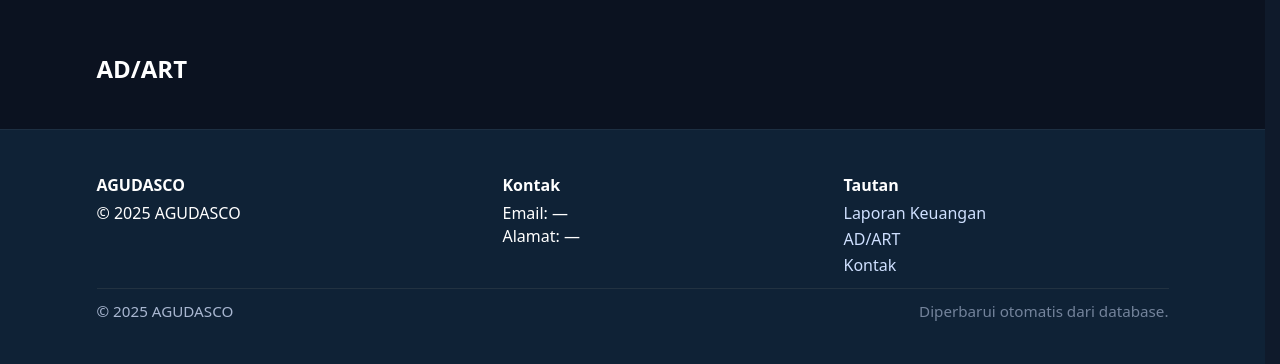
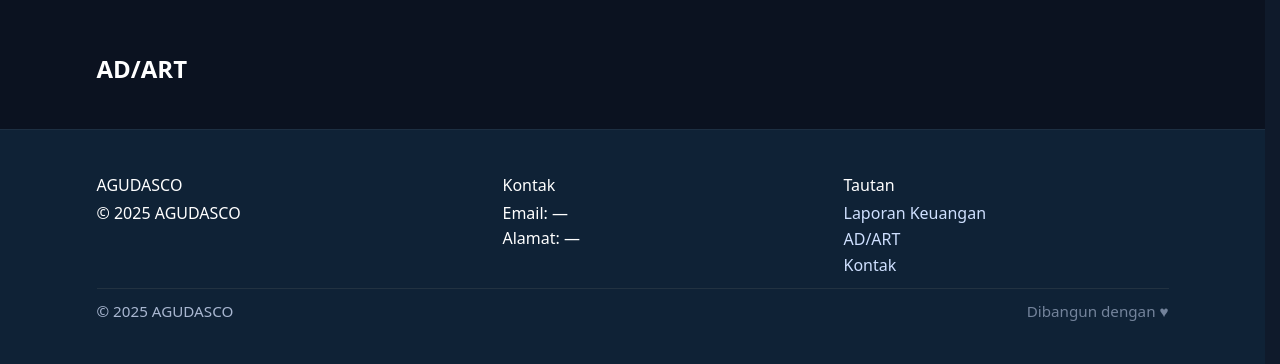
Before and after one commit to diyanwinner/agudasco-backoffice, a Node server app: page /adart in a window 1280 px wide. Shown: the part 64-428 px from the top of the page. Run offline with Node 20, Linux system fonts and the light colour scheme; data that the repository does not hold is empty; some libraries are stand-ins or nearby versions.

Commit message:
Update footer.ejs

```diff
--- a/views/partials/footer.ejs
+++ b/views/partials/footer.ejs
@@ -1,45 +1,40 @@
 <%
-  const c = (typeof footerContact === 'object' && footerContact) ? footerContact : {};
+  const c = (typeof footerContact !== 'undefined' && footerContact) ? footerContact : {};
   const safe = v => (v && String(v).trim()) ? String(v).trim() : null;
+
+  const org   = safe(c.org_name)  || 'AGUDASCO';
+  const email = safe(c.email);
+  const addr  = safe(c.address);
 %>
 
 <footer class="site-footer">
   <div class="container">
     <div class="footer-grid">
+
       <div class="footer-col">
-        <h4 class="footer-heading">AGUDASCO</h4>
-        <p>© <%= new Date().getFullYear() %> AGUDASCO</p>
+        <div class="footer-heading"><%= org %></div>
+        <p>© <%= new Date().getFullYear() %> <%= org %></p>
       </div>
 
       <div class="footer-col">
-        <h4 class="footer-heading">Kontak</h4>
-        <p>
-          Email:
-          <%= safe(c.email) ? safe(c.email) : '—' %><br/>
-          Alamat:
-          <%= safe(c.address) ? safe(c.address) : '—' %>
-        </p>
-        <% if (safe(c.phone) || safe(c.whatsapp)) { %>
-          <p>
-            <% if (safe(c.phone)) { %>Telp: <%= c.phone %><br/><% } %>
-            <% if (safe(c.whatsapp)) { %>WA: <%= c.whatsapp %><% } %>
-          </p>
-        <% } %>
+        <div class="footer-heading">Kontak</div>
+        <p>Email: <%= email || '—' %></p>
+        <p>Alamat: <%= addr  || '—' %></p>
       </div>
 
       <div class="footer-col">
-        <h4 class="footer-heading">Tautan</h4>
+        <div class="footer-heading">Tautan</div>
         <ul class="footer-links">
           <li><a href="/laporan">Laporan Keuangan</a></li>
           <li><a href="/adart">AD/ART</a></li>
           <li><a href="/kontak">Kontak</a></li>
         </ul>
       </div>
+
     </div>
-
     <div class="footer-bottom">
-      <div>© <%= new Date().getFullYear() %> AGUDASCO</div>
-      <div class="muted">Diperbarui otomatis dari database.</div>
+      <span>© <%= new Date().getFullYear() %> <%= org %></span>
+      <span class="muted">Dibangun dengan ♥</span>
     </div>
   </div>
 </footer>
```
